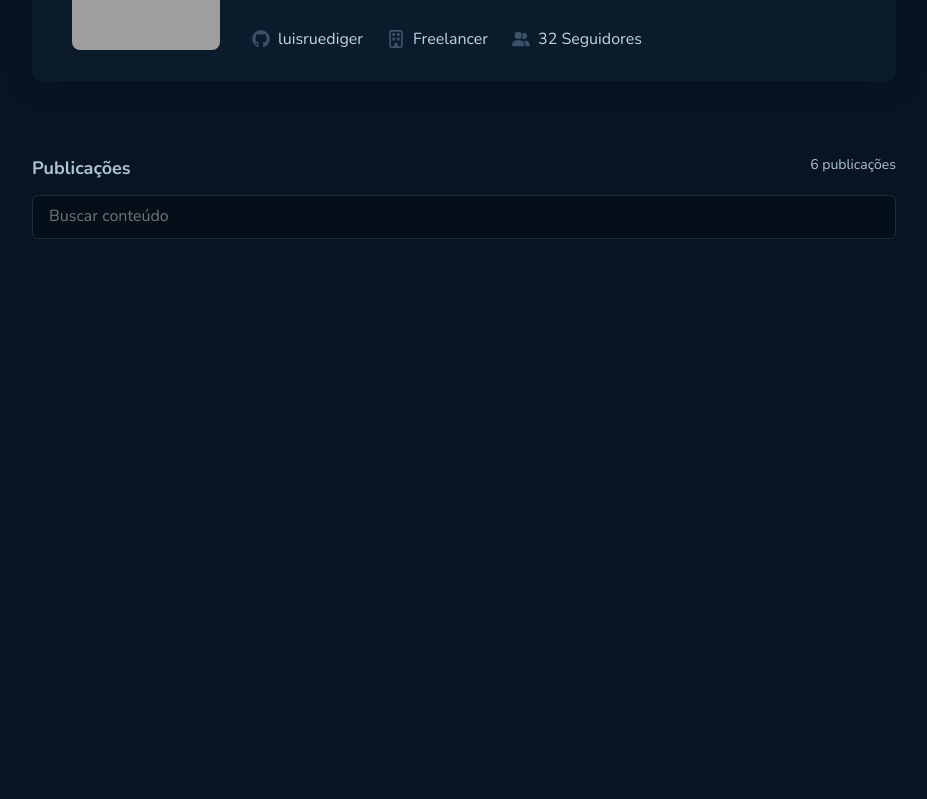
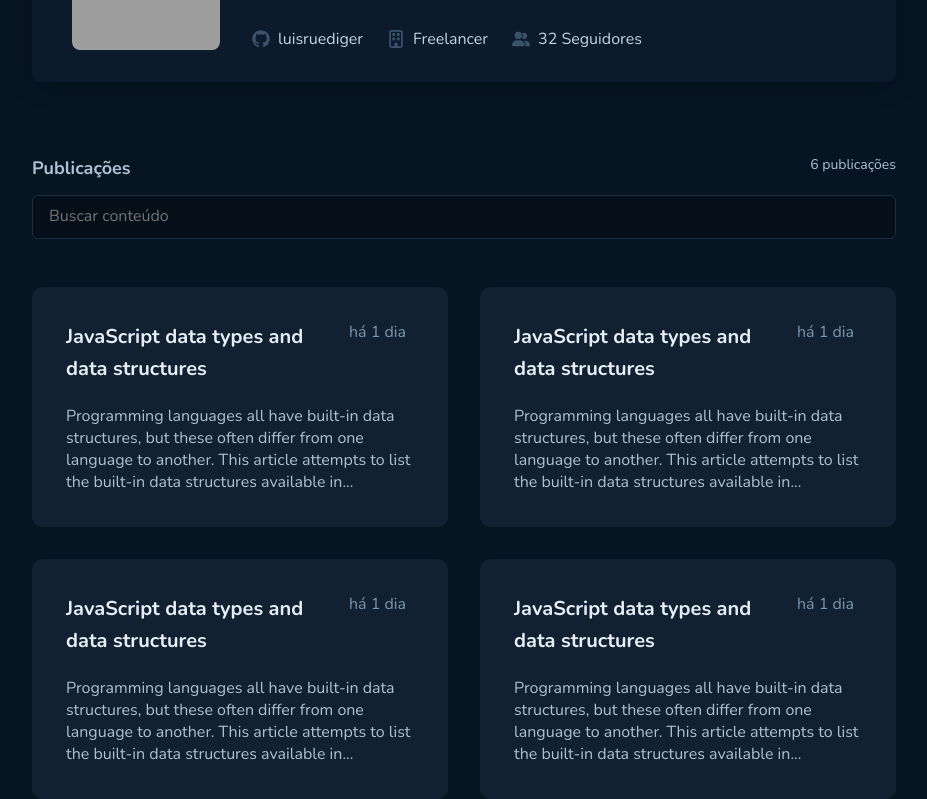
Before and after one commit to LuisRuediger/Desafio-03-Github-blog, a React (Vite) app: page / in a window 1280 px wide. Shown: the part 338-1137 px from the top of the page, without its empty margins (176-1103 px from the left). Before the commit the page ends 800 px from the top, so only its background shows below. Built offline with nearby package versions, Linux system fonts and the light colour scheme; grey boxes are pictures that could not be loaded; the HTML template or start-up script is replaced by a standard one; a web font is replaced by a local one.

Commit message:
PostPreview component

```diff
--- /dev/null
+++ b/src/pages/Home/components/PostPreview/index.tsx
@@ -0,0 +1,48 @@
+import { PostPreviewContainer } from './styles'
+
+export function PostPreview() {
+  const postPreview =
+    'Programming languages all have built-in data structures, but these often differ from one language to another. This article attempts to list the built-in data structures available in'
+  const truncatePost = postPreview.substring(0, 181) + '...'
+
+  return (
+    <PostPreviewContainer>
+      <li>
+        <a href="#">
+          <div>
+            <h2>JavaScript data types and data structures</h2>
+            <span>há 1 dia</span>
+          </div>
+          <p>{truncatePost}</p>
+        </a>
+      </li>
+      <li>
+        <a href="#">
+          <div>
+            <h2>JavaScript data types and data structures</h2>
+            <span>há 1 dia</span>
+          </div>
+          <p>{truncatePost}</p>
+        </a>
+      </li>
+      <li>
+        <a href="#">
+          <div>
+            <h2>JavaScript data types and data structures</h2>
+            <span>há 1 dia</span>
+          </div>
+          <p>{truncatePost}</p>
+        </a>
+      </li>
+      <li>
+        <a href="#">
+          <div>
+            <h2>JavaScript data types and data structures</h2>
+            <span>há 1 dia</span>
+          </div>
+          <p>{truncatePost}</p>
+        </a>
+      </li>
+    </PostPreviewContainer>
+  )
+}
--- /dev/null
+++ b/src/pages/Home/components/PostPreview/styles.ts
@@ -0,0 +1,49 @@
+import styled from 'styled-components'
+
+export const PostPreviewContainer = styled.ul`
+  list-style: none;
+  margin-top: 3rem;
+  display: grid;
+  grid-template-columns: 1fr 1fr;
+  gap: 2rem;
+
+  li {
+    padding: 2rem;
+    border-radius: 10px;
+    background: ${(props) => props.theme['base-post']};
+    border: 2px solid transparent;
+    transition: all 0.2s ease-in;
+
+    &:hover {
+      border: 2px solid ${(props) => props.theme['base-label']};
+    }
+  }
+
+  a {
+    text-decoration: none;
+    color: ${(props) => props.theme['base-title']};
+
+    display: flex;
+    flex-direction: column;
+    gap: 1.25rem;
+  }
+
+  div {
+    display: flex;
+  }
+
+  h2 {
+    width: 17.6875rem;
+    color: ${(props) => props.theme['base-title']};
+    font-size: 1.25rem;
+    line-height: 160%;
+  }
+
+  span {
+    color: ${(props) => props.theme['base-span']};
+  }
+
+  p {
+    color: ${(props) => props.theme['base-text']};
+  }
+`
--- a/src/pages/Home/index.tsx
+++ b/src/pages/Home/index.tsx
@@ -1,3 +1,4 @@
+import { PostPreview } from './components/PostPreview'
 import { Profile } from './components/Profile'
 import { Search } from './components/Search'
 
@@ -6,6 +7,7 @@ export function Home() {
     <>
       <Profile />
       <Search />
+      <PostPreview />
     </>
   )
 }
```
